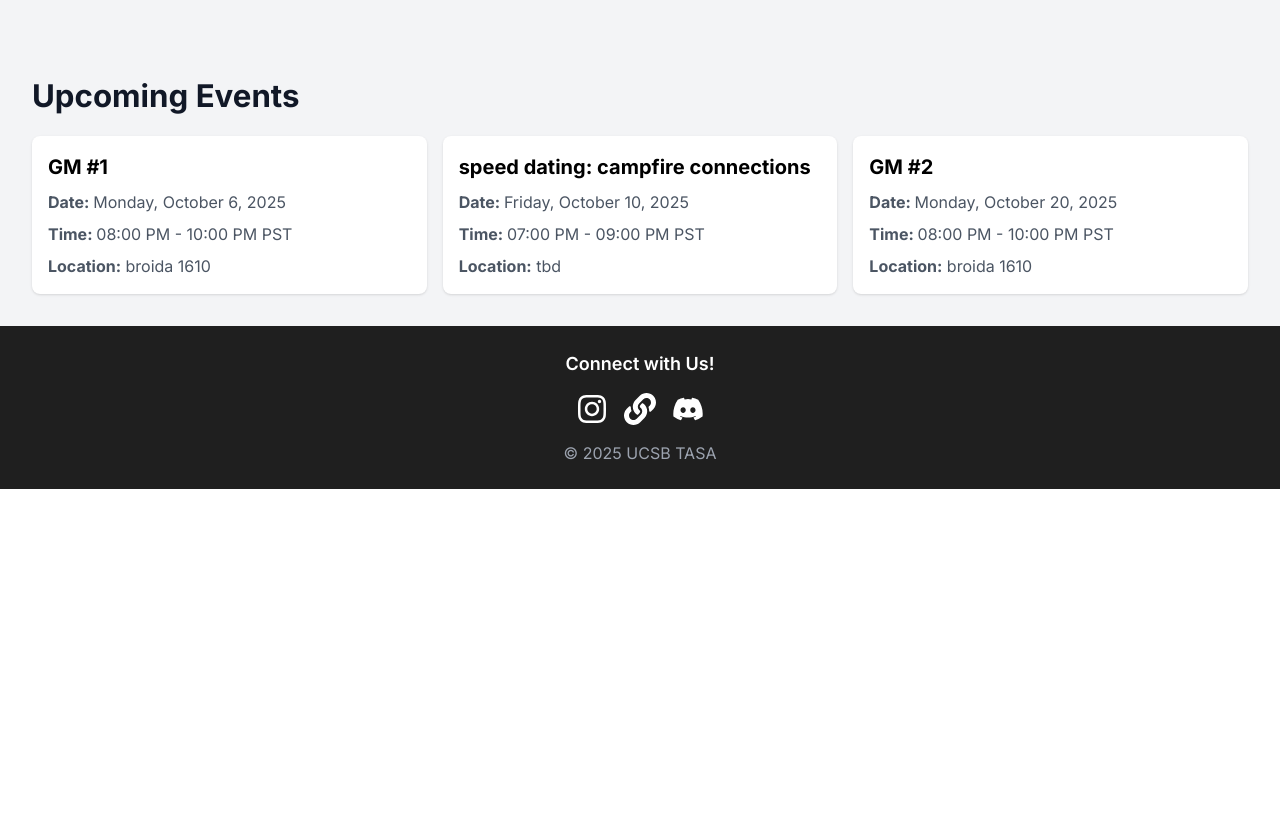
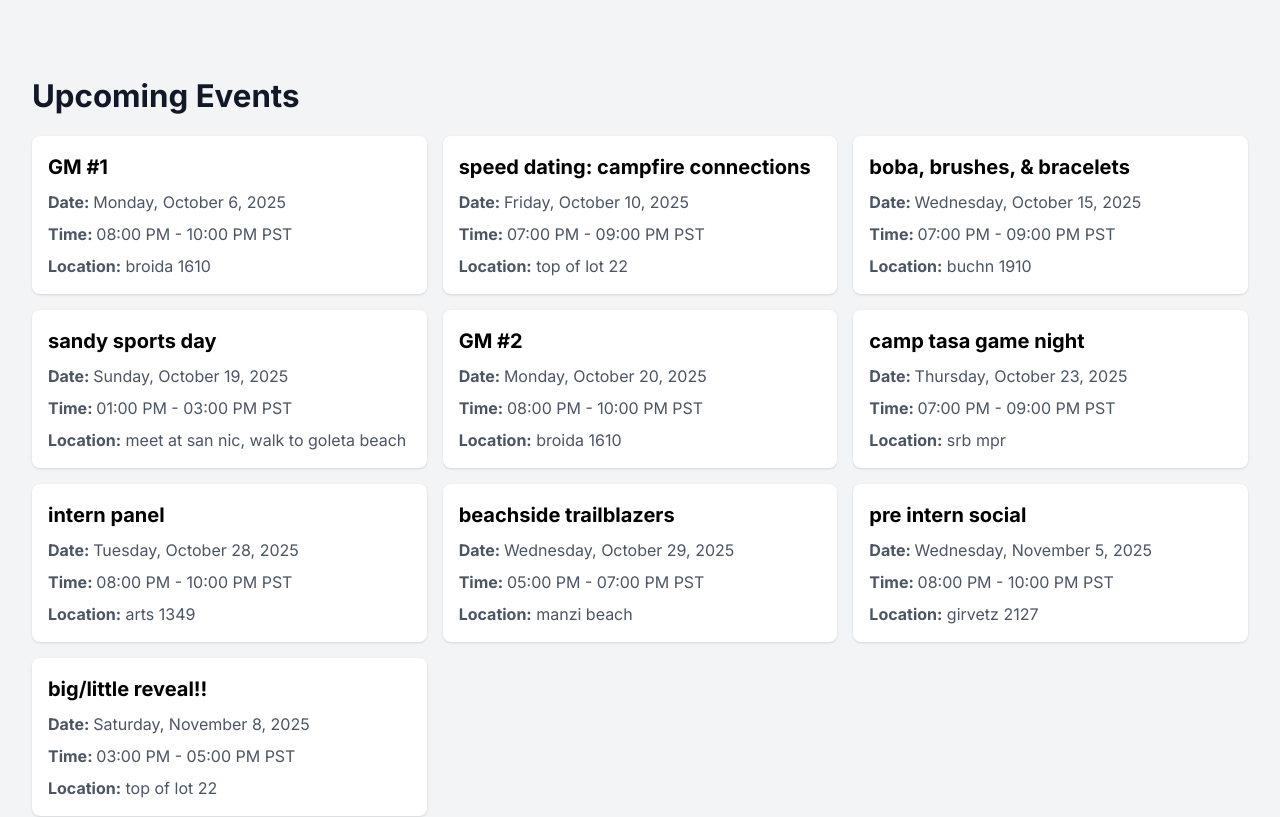
Before and after one commit to UCSBTASA/UCSBTASA.github.io, a Next.js app: page / in a window 1280 px wide. Shown: the part 1380-2197 px from the top of the page. Before the commit the page ends 1869 px from the top, so only its background shows below. Built offline with nearby package versions, Linux system fonts and the light colour scheme.

Commit message:
Update eventData.ts

```diff
--- a/data/eventData.ts
+++ b/data/eventData.ts
@@ -17,7 +17,27 @@ const events =
     "time": "07:00 PM - 09:00 PM",
     "start": "07:00 PM",
     "end": "09:00 PM",
-    "location": "tbd",
+    "location": "top of lot 22",
+    "customTime": ""
+  },
+  {
+    "title": "boba, brushes, & bracelets",
+    "day of week": "Wednesday",
+    "date": "2025-10-15",
+    "time": "07:00 PM - 09:00 PM",
+    "start": "07:00 PM",
+    "end": "09:00 PM",
+    "location": "buchn 1910",
+    "customTime": ""
+  },
+  {
+    "title": "sandy sports day",
+    "day of week": "Sunday",
+    "date": "2025-10-19",
+    "time": "01:00 PM - 03:00 PM",
+    "start": "01:00 PM",
+    "end": "03:00 PM",
+    "location": "meet at san nic, walk to goleta beach",
     "customTime": ""
   },
   {
@@ -29,6 +49,56 @@ const events =
     "end": "10:00 PM",
     "location": "broida 1610",
     "customTime": ""
+  },
+  {
+    "title": "camp tasa game night",
+    "day of week": "Thursday",
+    "date": "2025-10-23",
+    "time": "07:00 PM - 09:00 PM",
+    "start": "07:00 PM",
+    "end": "09:00 PM",
+    "location": "srb mpr",
+    "customTime": ""
+  },
+  {
+    "title": "intern panel",
+    "day of week": "Tuesday",
+    "date": "2025-10-28",
+    "time": "08:00 PM - 10:00 PM",
+    "start": "08:00 PM",
+    "end": "10:00 PM",
+    "location": "arts 1349",
+    "customTime": ""
+  },
+  {
+    "title": "beachside trailblazers",
+    "day of week": "Wednesday",
+    "date": "2025-10-29",
+    "time": "05:00 PM - 07:00 PM",
+    "start": "05:00 PM",
+    "end": "07:00 PM",
+    "location": "manzi beach",
+    "customTime": ""
+  },
+  {
+    "title": "pre intern social",
+    "day of week": "Wednesday",
+    "date": "2025-11-05",
+    "time": "08:00 PM - 10:00 PM",
+    "start": "08:00 PM",
+    "end": "10:00 PM",
+    "location": "girvetz 2127",
+    "customTime": ""
+  },
+  {
+    "title": "big/little reveal!!",
+    "day of week": "Saturday",
+    "date": "2025-11-08",
+    "time": "03:00 PM - 05:00 PM",
+    "start": "03:00 PM",
+    "end": "05:00 PM",
+    "location": "top of lot 22",
+    "customTime": ""
   }
 ];
 
```
